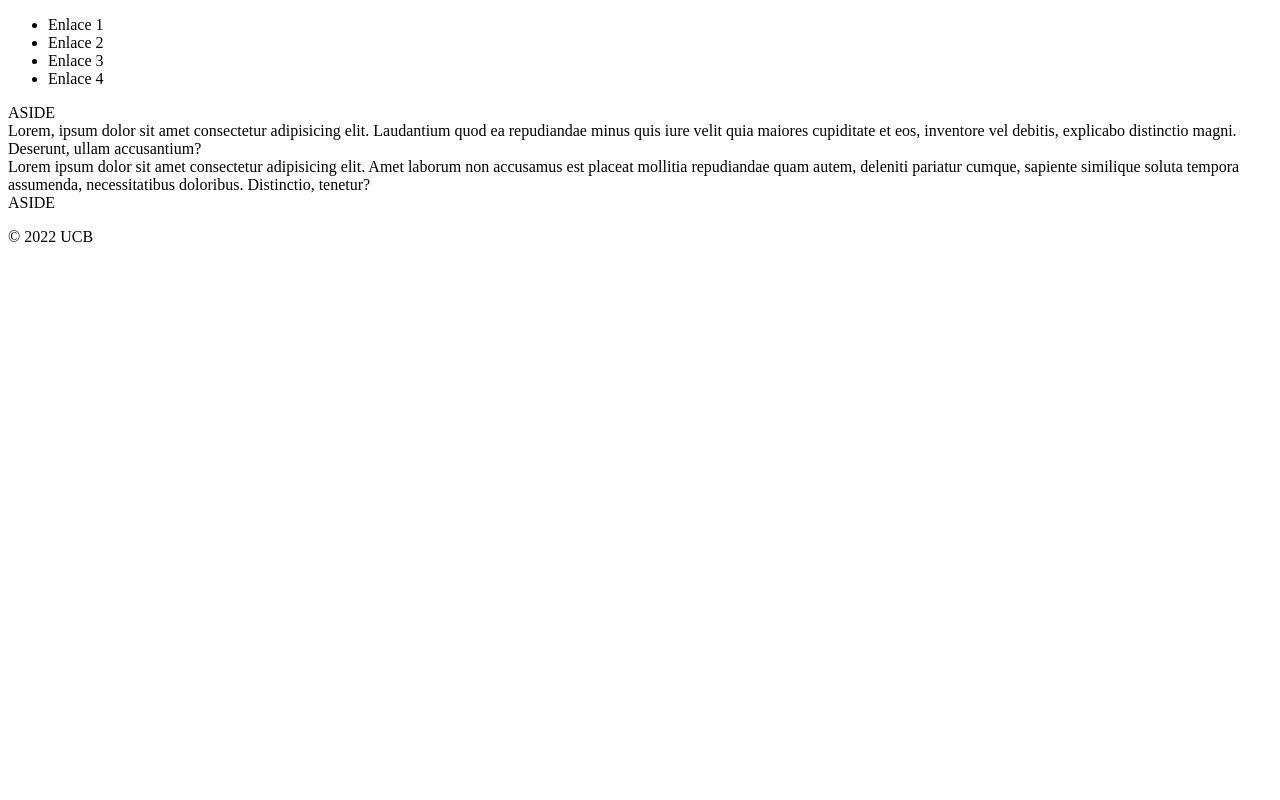
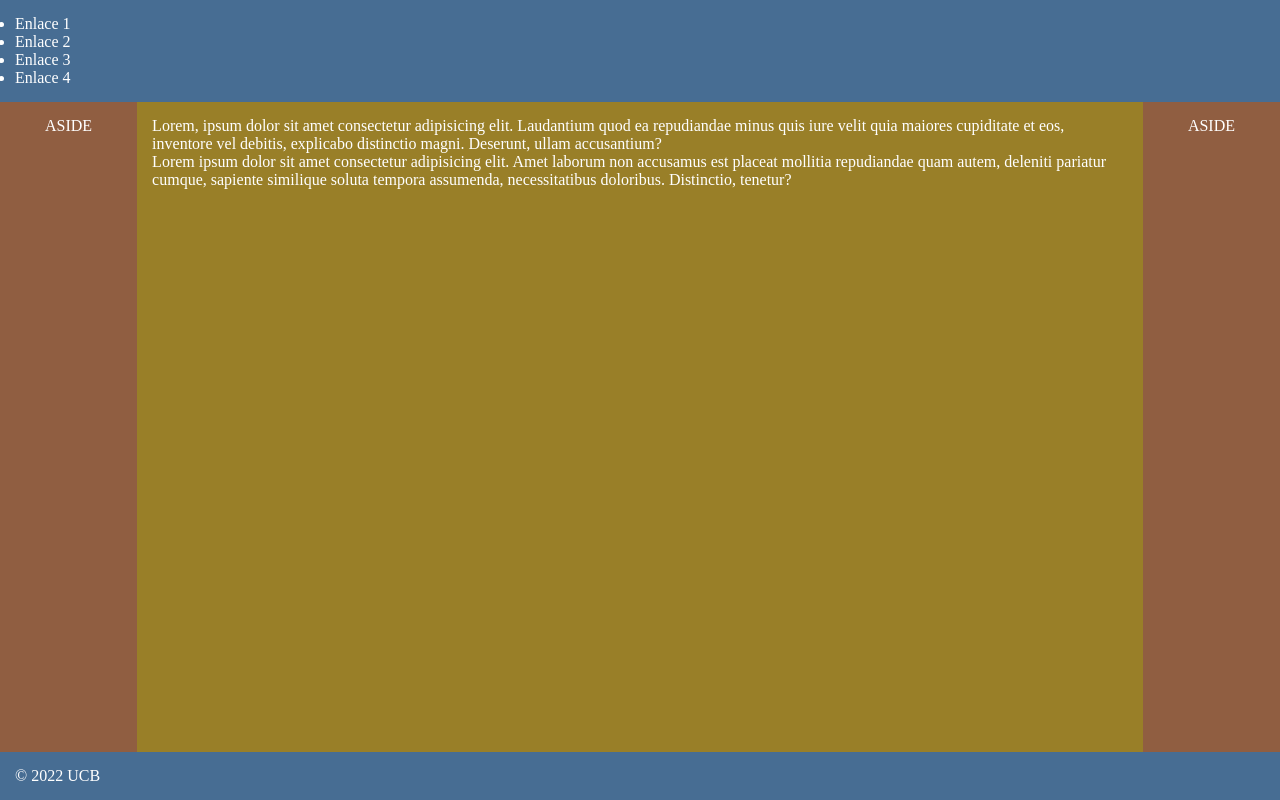
Before and after one commit to JhessaelSiancas/tec-web1, a plain HTML site: page 5/index.html in a window 1280 px wide. Drawn offline with Linux system fonts and the light colour scheme.

Commit message:
actualiza

```diff
--- a/5/index.html
+++ b/5/index.html
@@ -7,7 +7,7 @@
     <title>Document</title>
     <!-- <link rel="stylesheet" href="estilos1.css"> -->
     <!-- <link rel="stylesheet" href="estilos2.css"> -->
-    <!--<link rel="stylesheet" href="estilos3.css">-->
+    <link rel="stylesheet" href="estilos3.css">
 </head>
 <body>
     <header>
```
